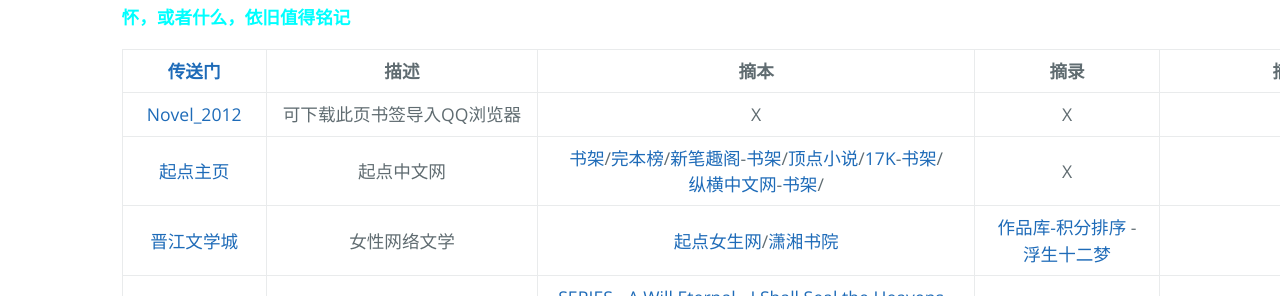
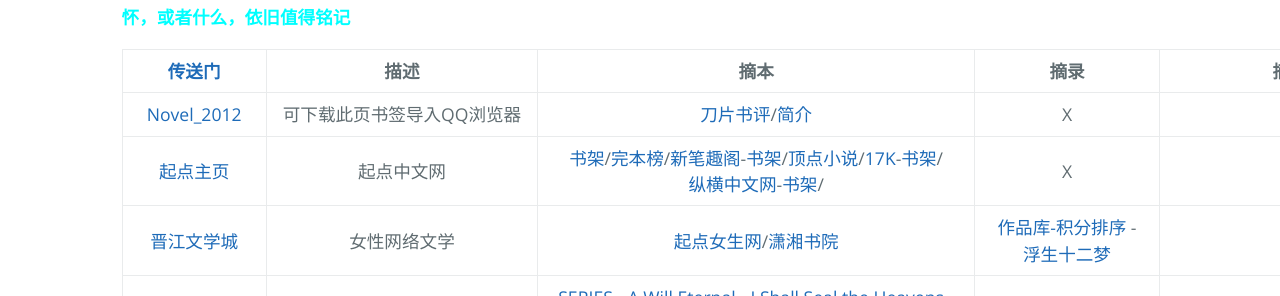
Before and after one commit to AmbroseRen/test, a Jekyll site: the page built from Library/Novel.md, in a window 1280 px wide. Shown: the part 158-454 px from the top of the page. Built offline with Jekyll 4.4.1, drawn with Linux system fonts in a browser that asks for light colours; our own code applies the rules of GitHub Pages for plain Markdown files; the repository's description, which GitHub fills in, is left out.

Commit message:
Update Novel.md

```diff
--- a/Library/Novel.md
+++ b/Library/Novel.md
@@ -8,7 +8,7 @@
 
 | [传送门](../navigation.md) | 描述 | 摘本 | 摘录 | 摘引 |
 |:---:|:---:|:---:|:---:|:---:|
-| [Novel_2012](Novel/Q_bookmarks_2021_5_22.html) | 可下载此页书签导入QQ浏览器 | X | X | X |
+| [Novel_2012](Novel/Q_bookmarks_2021_5_22.html) | 可下载此页书签导入QQ浏览器 | [刀片书评](http://www.daopianxiaoshuo.com/#/recom)/[简介](https://w2solo.com/topics/2972) | X | X |
 | [起点主页](https://www.qidian.com/search) | 起点中文网 | [书架](https://my.qidian.com/bookcase/)/[完本榜](https://www.qidian.com/finish/)/[新笔趣阁](https://www.xbiquge.la/xiaoshuodaquan/)-[书架](https://www.xbiquge.la/modules/article/bookcase.php)/[顶点小说](https://www.booktxt.net/xiaoshuodaquan/)/[17K](https://search.17k.com/search.xhtml?c.q=)-[书架](https://user.17k.com/www/bookshelf/)/[纵横中文网](http://search.zongheng.com/s?keyword=%E7%89%B9%E6%88%98%E4%B9%8B%E7%8E%8B)-[书架](http://home.zongheng.com/bookshelf)/[]() | X | X |
 | [晋江文学城](http://www.jjwxc.net/) | 女性网络文学 | [起点女生网](https://www.qdmm.com/)/[潇湘书院](https://www.xxsy.net/) | [作品库-积分排序](http://www.jjwxc.net/bookbase_slave.php?orderstr=2) - [浮生十二梦](http://www.jjwxc.net/onebook.php?novelid=1267798) | X |
 | [wuxiaworld](https://www.wuxiaworld.com/) | 武侠世界-英译本网站 | [SERIES](https://www.wuxiaworld.com/novels) - [A Will Eternal](https://www.wuxiaworld.com/novel/a-will-eternal) - [I Shall Seal the Heavens](https://www.wuxiaworld.com/novel/i-shall-seal-the-heavens) - [A Record of a Mortal’s Journey to Immortality](https://www.wuxiaworld.com/novel/rmji) | X | X |
```
